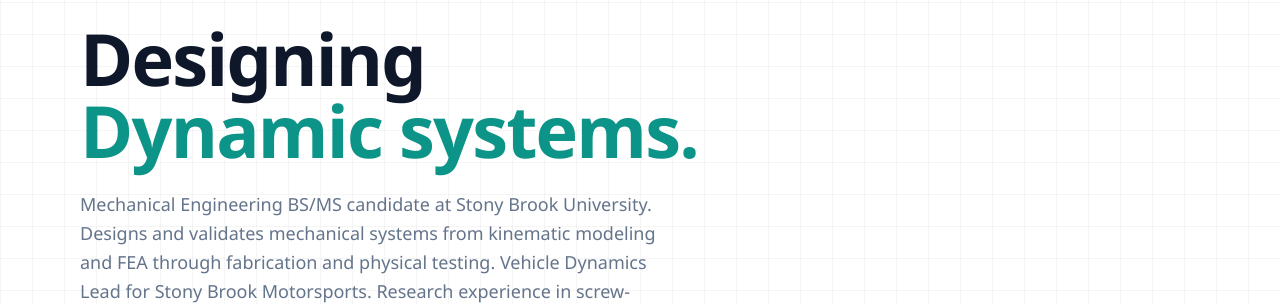
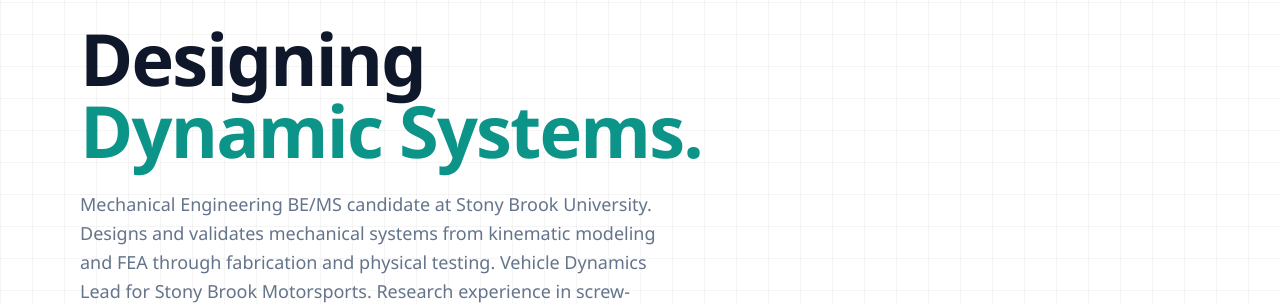
Before and after one commit to ashton-gomes/ashton-gomes.github.io, a Jekyll site: the page built from index.md, in a window 1280 px wide and 900 px high. Shown: the part 190-495 px from the top of the window. Built offline with Jekyll 4.4.1, drawn with Linux system fonts in a browser that asks for light colours; nearby versions of some CDN libraries; some of the changed text lies outside the part shown.

Commit message:
updated title

```diff
--- a/_config.yml
+++ b/_config.yml
@@ -1,7 +1,7 @@
 title: Ashton Gomes
 email: ashton.gomes@outlook.com
 description: Mechanical Engineering Senior
-tagline: "Mechanical Engineering BS/MS candidate at Stony Brook University. Designs and validates mechanical systems from kinematic modeling and FEA through fabrication and physical testing. Vehicle Dynamics Lead for Stony Brook Motorsports. Research experience in screw-theory kinematics and closed-loop SE(3) control for redundant manipulators."
+tagline: "Mechanical Engineering BE/MS candidate at Stony Brook University. Designs and validates mechanical systems from kinematic modeling and FEA through fabrication and physical testing. Vehicle Dynamics Lead for Stony Brook Motorsports. Research experience in screw-theory kinematics and closed-loop SE(3) control for redundant manipulators."
 resume_url: "/assets/Ashton_Gomes_Resume.pdf" # PDF in 'assets' folder
 baseurl: ""
 url: ""
--- a/index.md
+++ b/index.md
@@ -2,5 +2,5 @@
 layout: home
 title: Home
 header_title: Designing
-header_highlight: Dynamic systems.
+header_highlight: Dynamic Systems.
 ---
```
